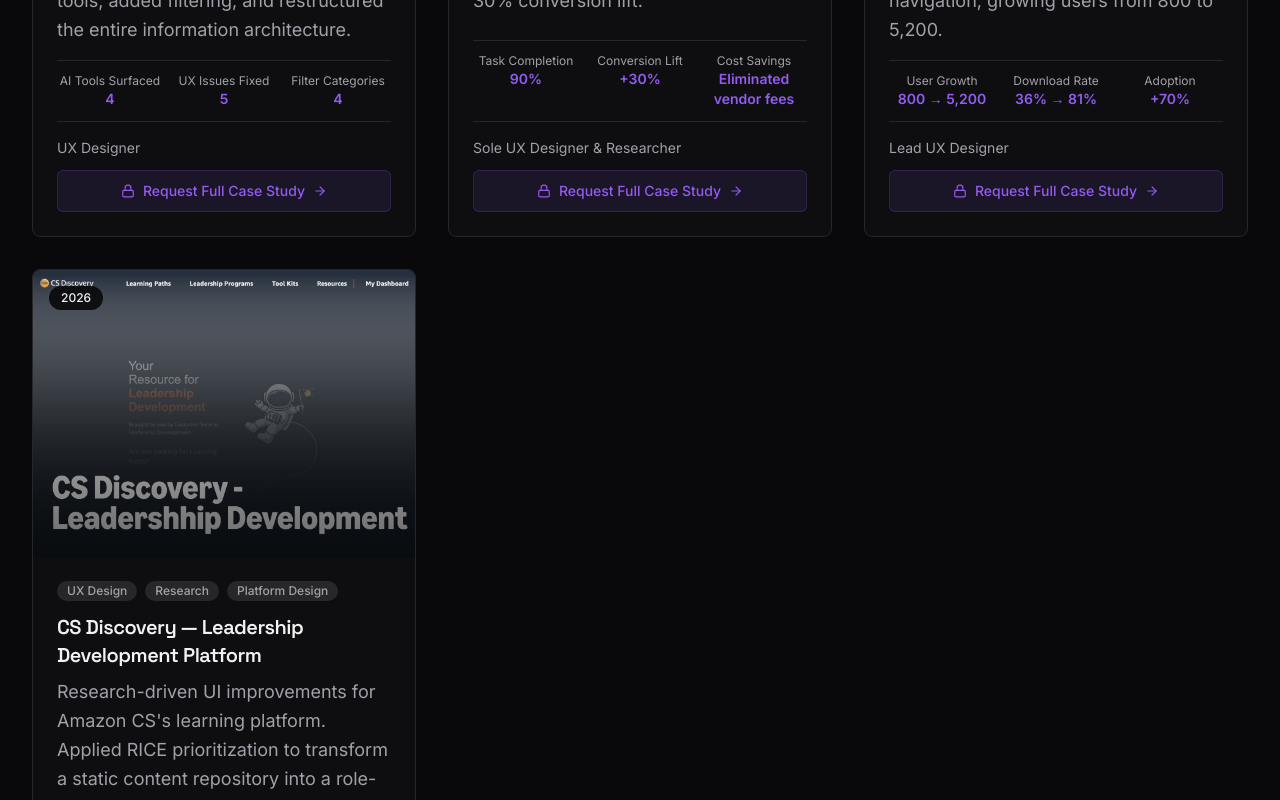
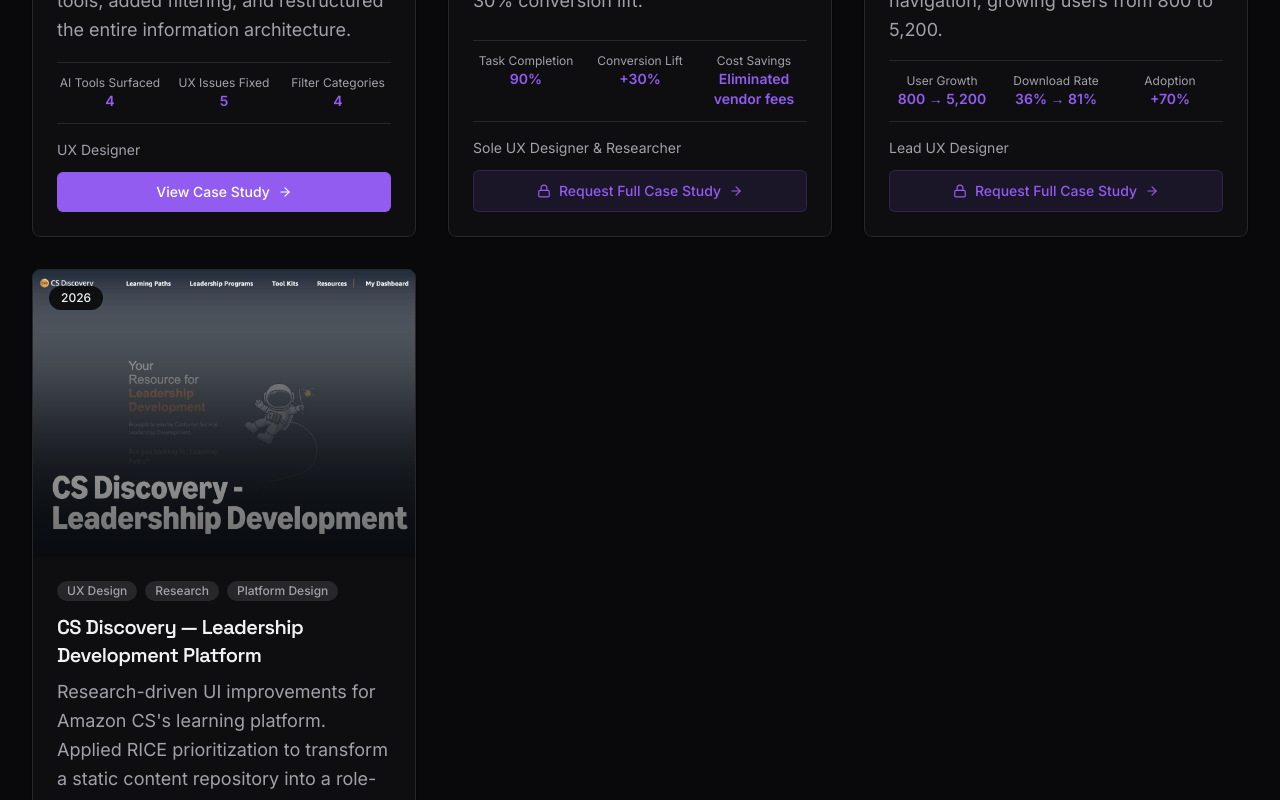
Before and after one commit to bisprade/portfolio_pradeep, a React (Vite) app: page /portfolio_pradeep/work in a window 1280 px wide. Shown: the part 1100-1900 px from the top of the page. Built offline with nearby package versions, Linux system fonts and the light colour scheme.

Commit message:
Fix: Add SPA redirect handler to index.html and link Comms Academy case study

```diff
--- a/index.html
+++ b/index.html
@@ -20,6 +20,19 @@
     <meta name="twitter:description" content="Product/UX Designer at Amazon specializing in scalable design systems and frontend development." />
 
     <title>Pradeep Singh Bisht | Product/UX Designer</title>
+    <!-- Single Page App redirect handler for GitHub Pages -->
+    <script type="text/javascript">
+      (function(l) {
+        if (l.search[1] === '/' ) {
+          var decoded = l.search.slice(1).split('&').map(function(s) {
+            return s.replace(/~and~/g, '&')
+          }).join('?');
+          window.history.replaceState(null, null,
+              l.pathname.slice(0, -1) + decoded + l.hash
+          );
+        }
+      }(window.location))
+    </script>
   </head>
   <body>
     <div id="root"></div>
--- a/src/components/work/WorkHubContent.tsx
+++ b/src/components/work/WorkHubContent.tsx
@@ -197,7 +197,16 @@
                         <span>{project.role}</span>
                       </div>
 
-                      {/* Request Case Study CTA */}
+                      {/* Case Study CTA */}
+                      {project.caseStudyLink ? (
+                        <Link
+                          to={project.caseStudyLink}
+                          className="flex items-center justify-center gap-2 w-full rounded-md bg-primary px-4 py-2.5 text-sm font-medium text-primary-foreground hover:bg-primary/90 transition-colors"
+                        >
+                          <span>View Case Study</span>
+                          <ArrowRight className="h-3.5 w-3.5" />
+                        </Link>
+                      ) : (
                         <Link
                           to="/contact"
                           className="flex items-center justify-center gap-2 w-full rounded-md bg-primary/10 border border-primary/20 px-4 py-2.5 text-sm font-medium text-primary hover:bg-primary/20 transition-colors"
@@ -206,6 +215,7 @@
                           <span>Request Full Case Study</span>
                           <ArrowRight className="h-3.5 w-3.5" />
                         </Link>
+                      )}
                     </div>
                   </div>
                 </article>
```
Lines whose indentation alone changed are shown as unchanged.
